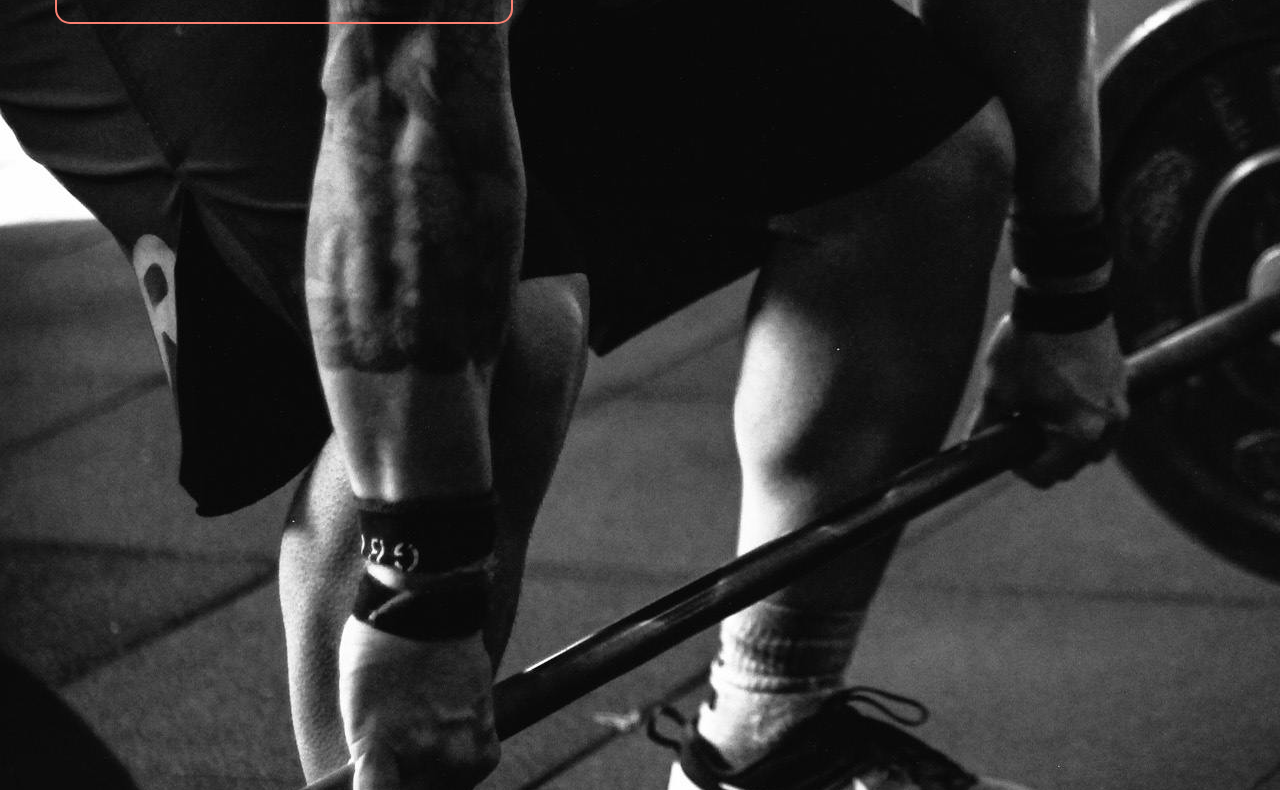
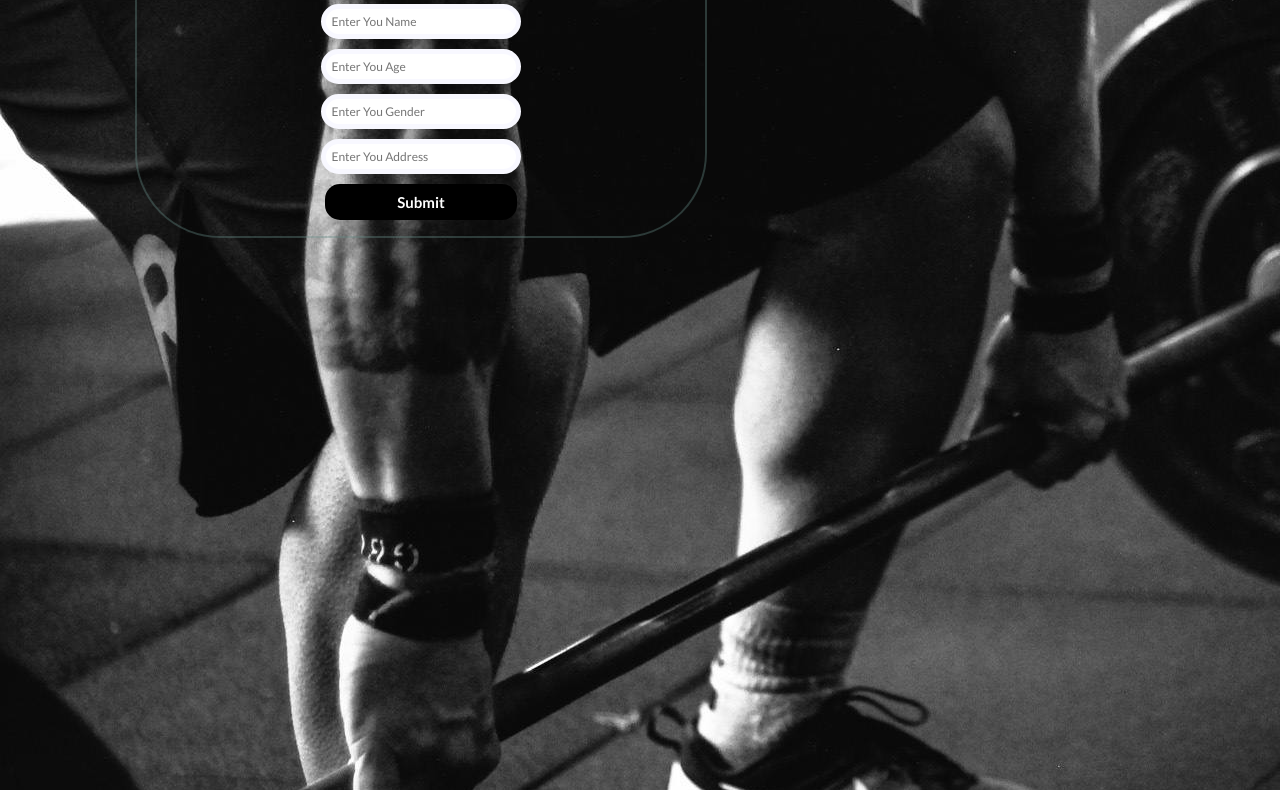
Before and after one commit to DMStha/Gym-Website, a plain HTML site: page index.html in a window 1280 px wide. Shown: the part 310-1100 px from the top of the page. Drawn offline with Linux system fonts and the light colour scheme.

Commit message:
finilizing

```diff
--- a/index.html
+++ b/index.html
@@ -88,11 +88,31 @@
         background-color: grey;
       }
       .container {
-        border: 2px solid salmon;
-        margin: 60px 55px;
-        padding: 16px 16px;
-        width: 33%;
-        border-radius: 15px;
+        border: 2px solid #65888361;
+        margin: 67px 135px;
+        padding: 16px 60px;
+        width: 35%;
+        border-radius: 85px;
+        text-align: center;
+        font-size: 15px;
+      }
+      .form_group input {
+        margin: 10px auto;
+        display: block;
+        padding: 5px;
+        width: 40%;
+        border-radius: 20px;
+        border: 5px solid ghostwhite;
+        text-decoration: none;
+        font-family: "Lato", sans-serif;
+        font-size: 12px;
+      }
+
+      .form_group button {
+        margin: auto;
+        width: 43%;
+        display: block;
+        padding: 9px;
       }
     </style>
   </head>
@@ -128,6 +148,23 @@
 
     <div class="container">
       <h1>Join the Gym With The Best Facilities</h1>
+      <form action="noaction.js"></form>
+      <div class="form_group">
+        <input type="Text" name="" placeholder="Enter You Name" />
+      </div>
+
+      <div class="form_group">
+        <input type="Text" name="" placeholder="Enter You Age" />
+      </div>
+      <div class="form_group">
+        <input type="Text" name="" placeholder="Enter You Gender" />
+      </div>
+      <div class="form_group">
+        <input type="Text" name="" placeholder="Enter You Address" />
+      </div>
+      <div class="form_group">
+        <button class="btn">Submit</button>
+      </div>
     </div>
   </body>
 </html>
```
